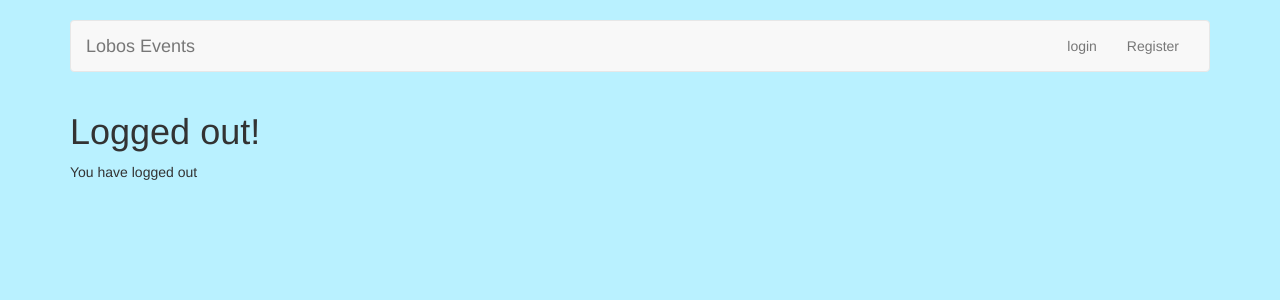
After one commit to unitedideas/lobos, a Django app: page /logout/ in a window 1280 px wide. The commit adds this page. Shown: the top 300 px of the page. Run offline with Django 3.2, Linux system fonts and the light colour scheme; some libraries are stand-ins or nearby versions.

Commit message:
created login and logout

```diff
--- a/events/templates/base.html
+++ b/events/templates/base.html
@@ -11,9 +11,35 @@
     {% endblock %}
 </head>
 <body>
+<br>
+<div class="container">
+
+    <!-- Static navbar -->
+    <nav class="navbar navbar-default">
+        <div class="container-fluid">
+            <div class="navbar-header">
+                <button type="button" class="navbar-toggle collapsed" data-toggle="collapse" data-target="#navbar"
+                        aria-expanded="false" aria-controls="navbar">
+                    <span class="sr-only">Toggle navigation</span>
+                    <span class="icon-bar"></span>
+                    <span class="icon-bar"></span>
+                    <span class="icon-bar"></span>
+                </button>
+                <a class="navbar-brand" href="/">Lobos Events</a>
+            </div>
+            <div id="navbar" class="navbar-collapse collapse">
+
+                <ul class="nav navbar-nav navbar-right">
+                    <li><a href="login">login</a></li>
+                    <li><a href="register">Register</a></li>
+                </ul>
+            </div><!--/.nav-collapse -->
+        </div><!--/.container-fluid -->
+    </nav>
+</div>
 
 {% block body %}
-        <h1>Base</h1>
+    <h1>Base</h1>
 
 {% endblock %}
 
--- a/events/templates/events/home.html
+++ b/events/templates/events/home.html
@@ -7,8 +7,9 @@
 <body>
 
 {% block body %}
-<h1>Home</h1>
-
+    <div class="container">
+        <h1>Home</h1>
+    </div>
 {% endblock %}
 </body>
 </html>
--- /dev/null
+++ b/events/templates/events/logout.html
@@ -0,0 +1,10 @@
+{% extends 'base.html' %}
+
+{% block body %}
+    <div class="container">
+        <h1>Logged out!</h1>
+        <p>
+            You have logged out
+        </p>
+    </div>
+{% endblock %}
--- a/events/urls.py
+++ b/events/urls.py
@@ -1,16 +1,13 @@
 from django.urls import path
-
 from . import views
-
-from django.contrib.auth.models import User
-
-from django.contrib.auth.views import LoginView
-from django.contrib.auth import views as auth_views
-
+from django.contrib.auth import views as auth_views, logout
 
 # https://developer.mozilla.org/en-US/docs/Learn/Server-side/Django/Authentication
 
 urlpatterns = [
     path('', views.home, name='home'),
-    path('login/', auth_views.LoginView.as_view(template_name='events/login.html')),
+    path('login/', auth_views.LoginView.as_view(template_name='events/login.html'), name='login'),
+    path('logout/', auth_views.LoginView.as_view(template_name='events/logout.html'), name='logout'),
+    path('register/', views.register, name='register'),
+
 ]
--- a/lobos/settings.py
+++ b/lobos/settings.py
@@ -124,3 +124,5 @@ STATIC_ROOT = ''
 STATIC_URL = '/static/'
 
 STATICFILES_DIRS = (os.path.join('static'),)
+
+LOGIN_REDIRECT_URL = '/'
```
Also changed, not shown: events/admin.py (+2 -5 lines), events/models.py (+71 -74 lines), events/templates/events/reg_form.html (added, +8 -0 lines), events/views.py (+16 -6 lines), db.sqlite3.
